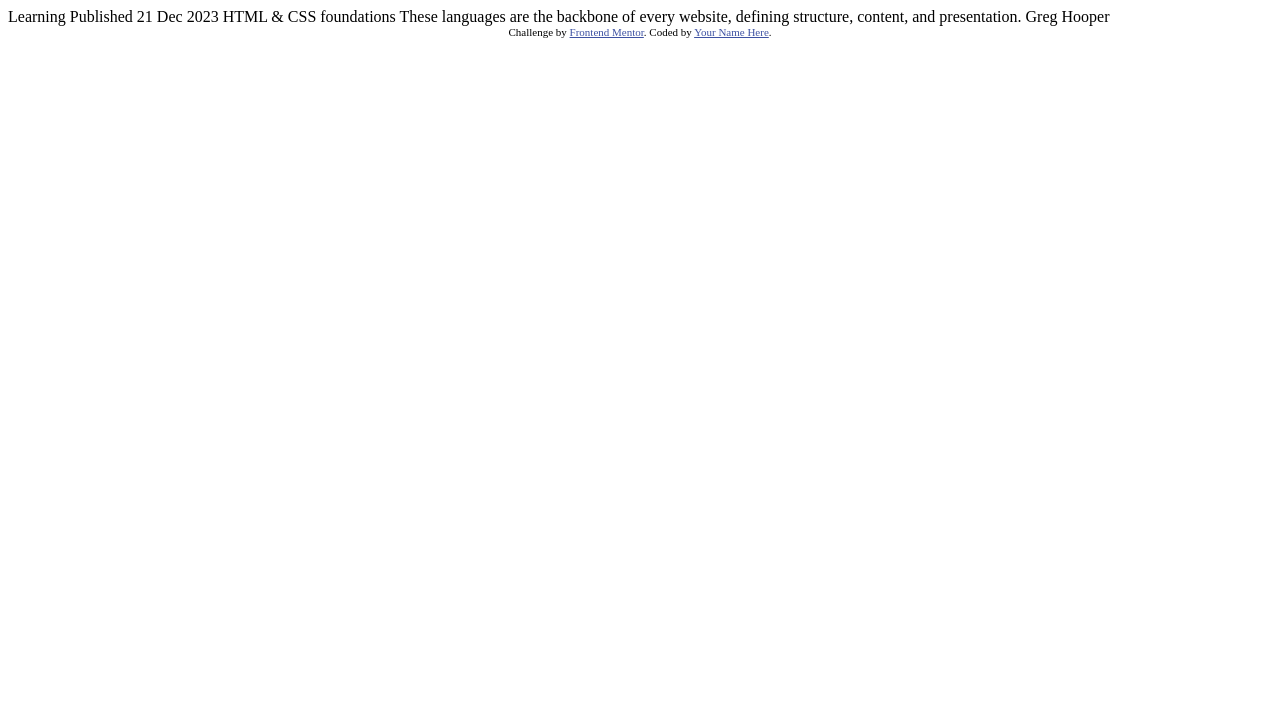
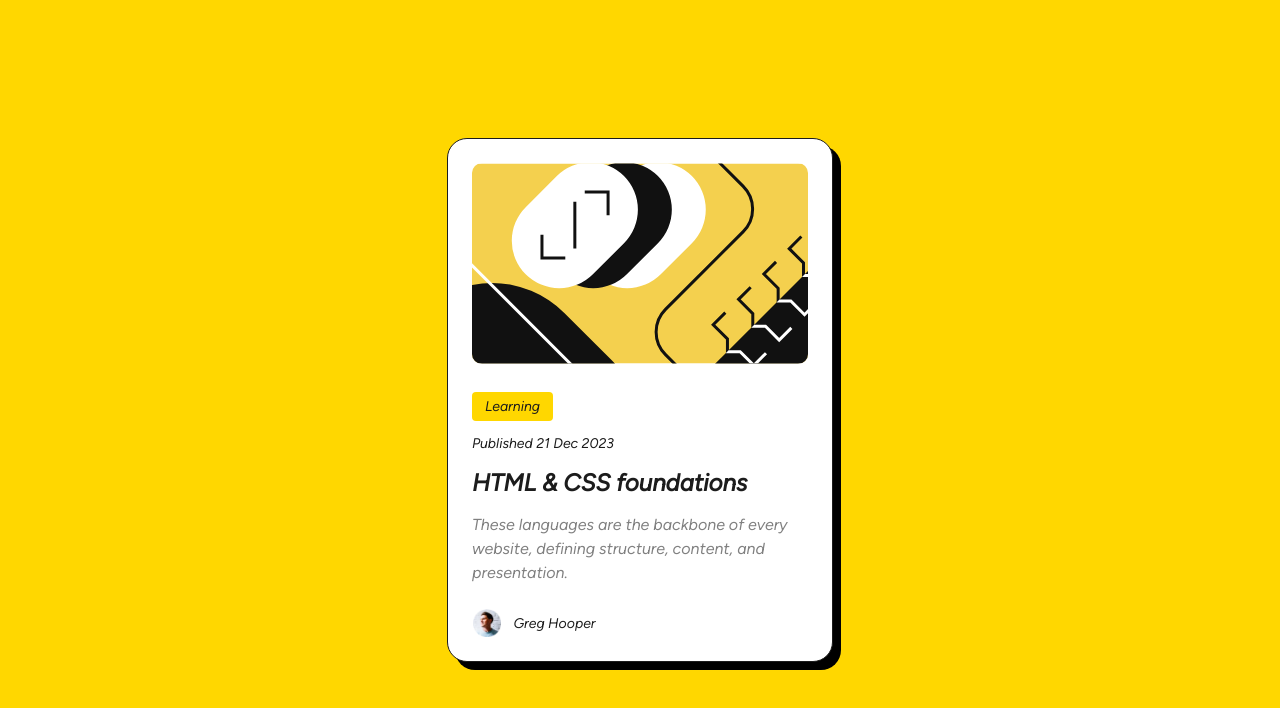
Before and after one commit to lij110397/blog-preview-component, a plain HTML site: page index.html in a window 1280 px wide. Drawn offline with Linux system fonts and the light colour scheme.

Commit message:
finished version

```diff
--- a/index.html
+++ b/index.html
@@ -3,32 +3,25 @@
 <head>
   <meta charset="UTF-8">
   <meta name="viewport" content="width=device-width, initial-scale=1.0"> <!-- displays site properly based on user's device -->
-
+  <meta name="author" content="Jiao Li">
+  <title>FrontMentor || block preview card</title>
   <link rel="icon" type="image/png" sizes="32x32" href="./assets/images/favicon-32x32.png">
-
-  <title>Frontend Mentor | Blog preview card</title>
-
+  <link rel="stylesheet" href="style.css">
   <!-- Feel free to remove these styles or customise in your own stylesheet 👍 -->
-  <style>
-    .attribution { font-size: 11px; text-align: center; }
-    .attribution a { color: hsl(228, 45%, 44%); }
-  </style>
 </head>
 <body>
-
-  Learning
-
-  Published 21 Dec 2023
-
-  HTML & CSS foundations
-
-  These languages are the backbone of every website, defining structure, content, and presentation.
-
-  Greg Hooper
-
-  <div class="attribution">
-    Challenge by <a href="https://www.frontendmentor.io?ref=challenge" target="_blank">Frontend Mentor</a>.
-    Coded by <a href="#">Your Name Here</a>.
-  </div>
+  <main>
+    <img class="blogimage" src="assets/images/illustration-article.svg" alt="blog preview image">
+    <div class="content">
+      <p class="categoryTag">Learning</p>
+      <p class="publishdate">Published <time datetime="2023-12-21">21 Dec 2023</time></p>
+      <h1 class="title">HTML & CSS foundations</h1>
+      <p class="description">These languages are the backbone of every website, defining structure, content, and presentation.</p>
+    </div>
+    <div class="author">
+      <img class="avatar" src="assets/images/image-avatar.webp" alt="avatar">
+      <p class="authorname">Greg Hooper</p>
+    </div>
+  </main>
 </body>
 </html>
--- /dev/null
+++ b/style.css
@@ -0,0 +1,123 @@
+/* || Define global colors and fonts*/
+:root {
+    --color-black: #1C1C1C;
+    --color-pure-white: white;
+    --color-yellow: #FFD700;
+    --color-grey: #808080;
+    --font-size-base: 14px; /* 14px */
+}
+
+@font-face {
+    font-family: "ltalic";
+    src: url(assets/fonts/Figtree-Italic-VariableFont_wght.ttf) format("truetype");
+    font-weight: normal;
+    font-style: normal;
+}
+
+@font-face {
+    font-family: "regular";
+    src: url(assets/fonts/Figtree-VariableFont_wght.ttf) format("truetype");
+    font-weight: normal;
+    font-style: normal;
+}
+
+
+/* || Define Typography, color and border */
+html {
+    font-size: var(--font-size-base); /* 14px */
+}
+
+main {
+    color: var(--color-black);
+    font-family: "ltalic";
+    background-color: var(--color-pure-white);
+    /* border setting */
+    border-radius: 1.42857rem; /* 20px */
+    border: 0.07143rem solid var(--color-black); /* 1px */
+    box-shadow: 0.57143rem 0.57143rem 0 black; /* 8px */
+}
+
+h1 {
+    font-size: 1.71429rem; /* 24px */
+}
+
+.description {
+    color: var(--color-grey);
+    font-size: 1.14286rem; /* 16px */
+}
+
+.blogimage {
+    border-radius: 0.71429rem; /* 10px */
+    margin: 1.71429rem; /* 24px */
+}
+
+.categoryTag {
+    background-color: var(--color-yellow);
+    border-radius: 0.28571rem; /* 4px */
+    text-align: center;
+}
+
+/* || Define Size and Layout*/
+body {
+    margin: 0;
+    background-color: var(--color-yellow);
+    height: 100vh;
+    width: 100vw;
+    /* place in the middle of body */
+    display: flex;
+    align-items: center;
+    justify-content: center;
+}
+
+main {
+    width: 27.42857rem; /* 384px */
+    height: 37.28571rem; /* 522px */
+}
+
+.blogimage {
+    width: auto;
+    height: auto;
+    margin: 1.71429rem; /* 24px */
+}
+
+.content {
+    margin: 0 1.71429rem 1.71429rem 1.71429rem; /* 24px */
+}
+
+.categoryTag {
+    margin: 0;
+    width: 5.78rem; /* 81px */
+    height: 2.07rem; /* 29px */
+    display: flex;
+    justify-content: center;
+    align-items: center;
+}
+
+.description {
+    line-height: 1.5;
+}
+
+.author {
+    width: 8.92857rem; /* 127px */
+    height: 2rem; /* 32px */
+    margin: 1.71429rem; /* 24px */
+    /* layout setting */
+    display: flex;
+    justify-content: center;
+    align-items: center;
+    gap: 0.85714rem; /* 12px */
+}
+
+.avatar {
+    width: 2rem; /* 32px */
+    height: 2rem; /* 32px */
+}
+
+/* Add action styles*/
+h1:active {
+    color: var(--color-yellow);
+}
+
+main:active {
+    box-shadow: 16px 16px 0 black;
+}
```
Also changed, not shown: screenshot.png (added), 1 other file.
